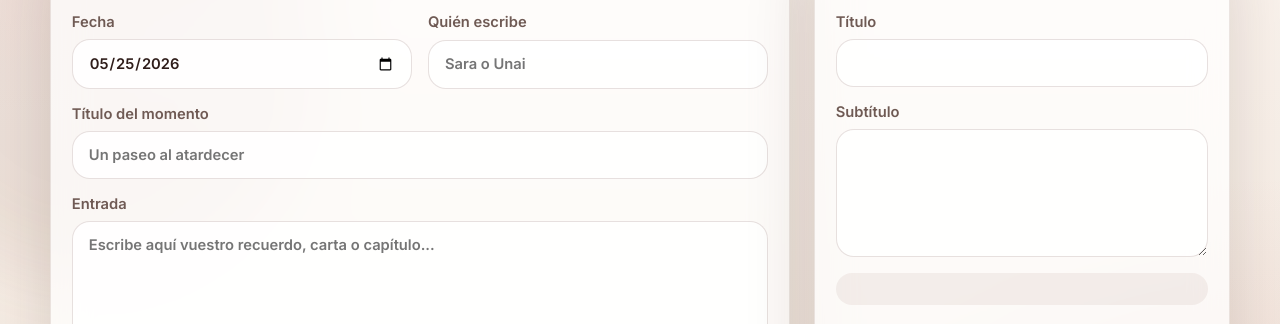
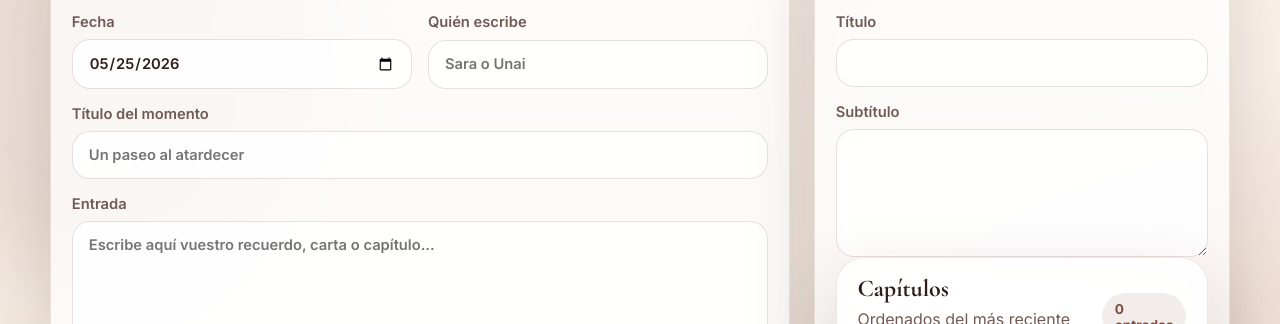
Before and after one commit to unaiwaka2010-maker/DiaryOfACrazyLove, a website: page public/index.html in a window 1280 px wide. Shown: the part 476-800 px from the top of the page. Drawn offline with nearby package versions, Linux system fonts and the light colour scheme; no server answers.

Commit message:
Remove unused notes div from index.html

```diff
--- a/public/index.html
+++ b/public/index.html
@@ -81,10 +81,6 @@
               <textarea id="coverSubtitleInput" rows="5" maxlength="180"></textarea>
             </label>
           </form>
-          <div class="notes">
-          </div>
-        </aside>
-      </section>
 
       <section class="card timeline-card">
         <div class="card-header">
```
